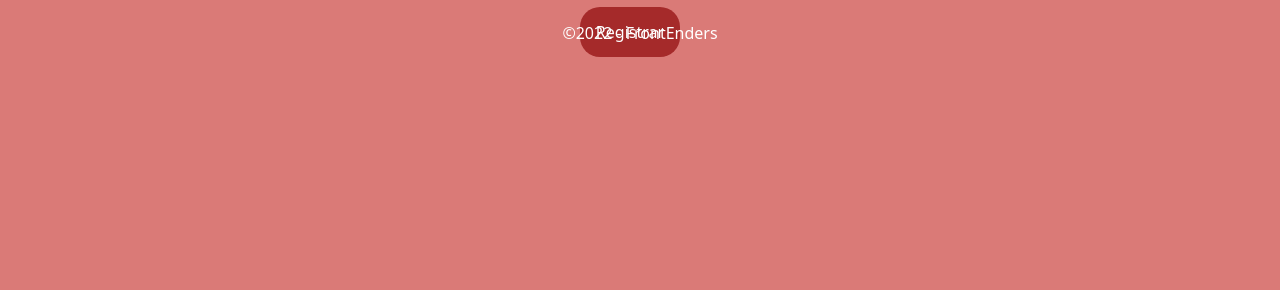
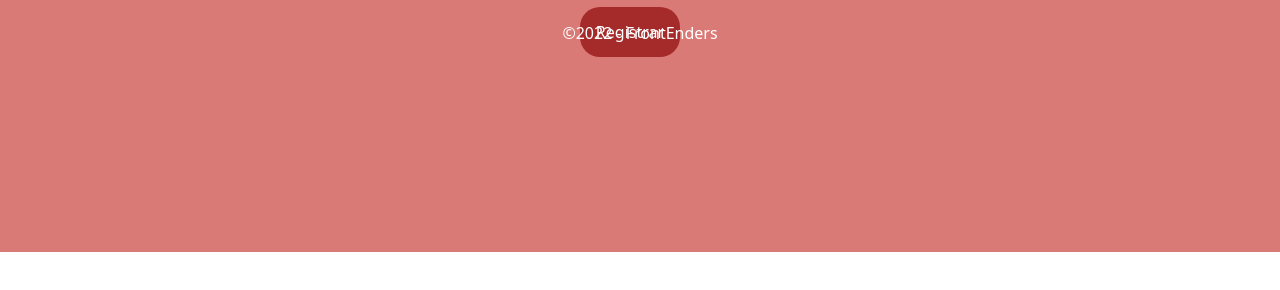
Before and after one commit to DiegoBernardes95/Projeto-FrontEnders, a plain HTML site: page index.html in a window 1280 px wide. Shown: the part 2173-2463 px from the top of the page. After the commit the page ends 2425 px from the top, so only its background shows below. Drawn offline with nearby package versions, Linux system fonts and the light colour scheme.

Commit message:
Update style.css

```diff
--- a/view/css/style.css
+++ b/view/css/style.css
@@ -41,7 +41,7 @@
 .item4{
     grid-area: i4;
     background-color: rgb(218, 122, 119);
-    height: 850px;
+    height: 750px;
 }
 
 
```
